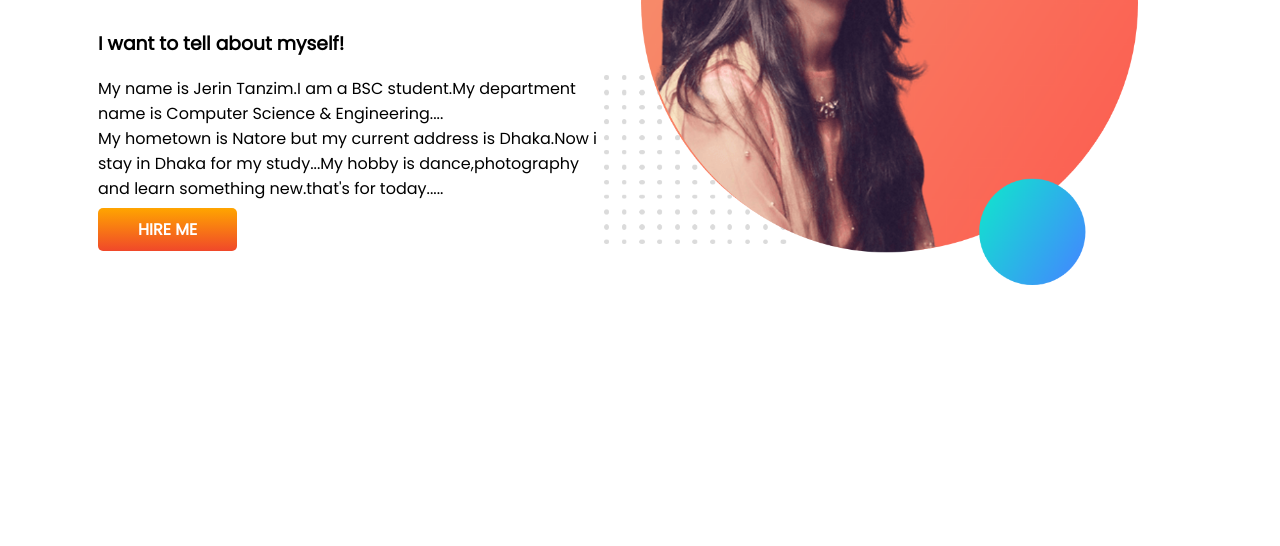
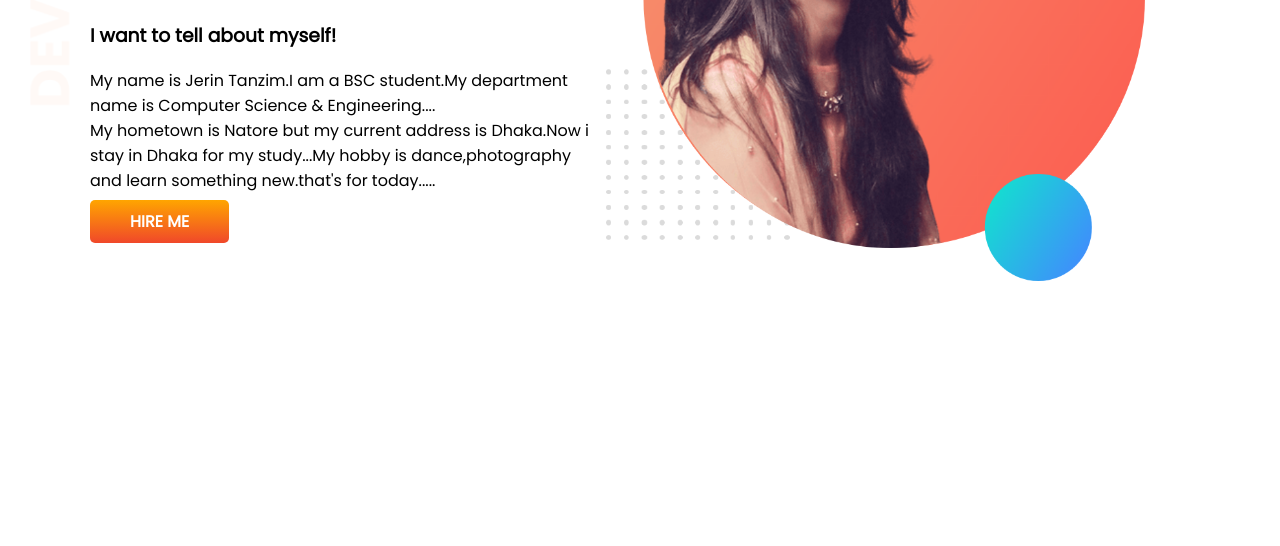
Before and after one commit to jerintanzim5/developer-portfolio, a plain HTML site: page index.html in a window 1280 px wide. Shown: the part 254-800 px from the top of the page. Drawn offline with Linux system fonts and the light colour scheme.

Commit message:
background added

```diff
--- a/index.html
+++ b/index.html
@@ -11,7 +11,7 @@
     <link rel="stylesheet" href="style.css">
 </head>
 <body>
-    <section>
+    <section class="top_banner">
         <div class="one">
 
 
--- a/style.css
+++ b/style.css
@@ -3,6 +3,7 @@
 
 body{
     font-family: 'Poppins', sans-serif;
+    margin:0;
 }
 h1{
     font-size:50px;
@@ -31,3 +32,8 @@ section{
     margin:50px 0 0 0;
     border-radius: 5px;
 }
+.top_banner{
+    background-image: url(images/top-banner.png);
+    background-repeat: no-repeat;
+
+}
```
